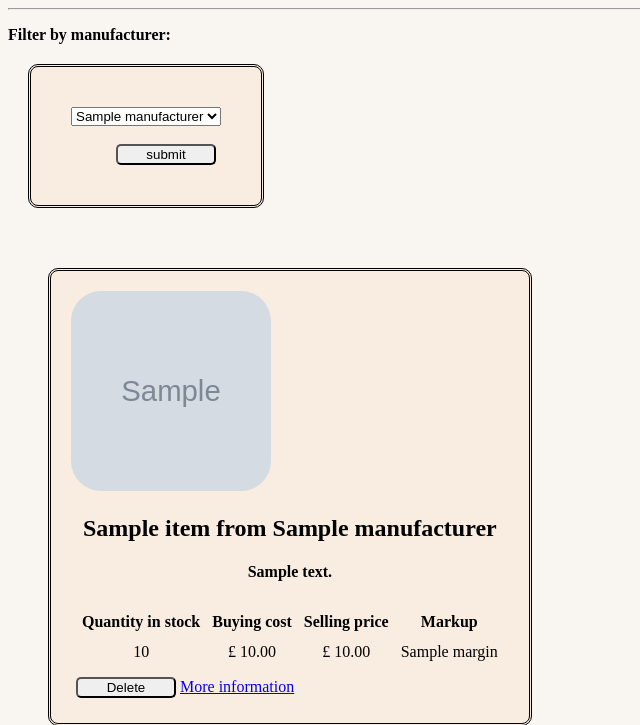
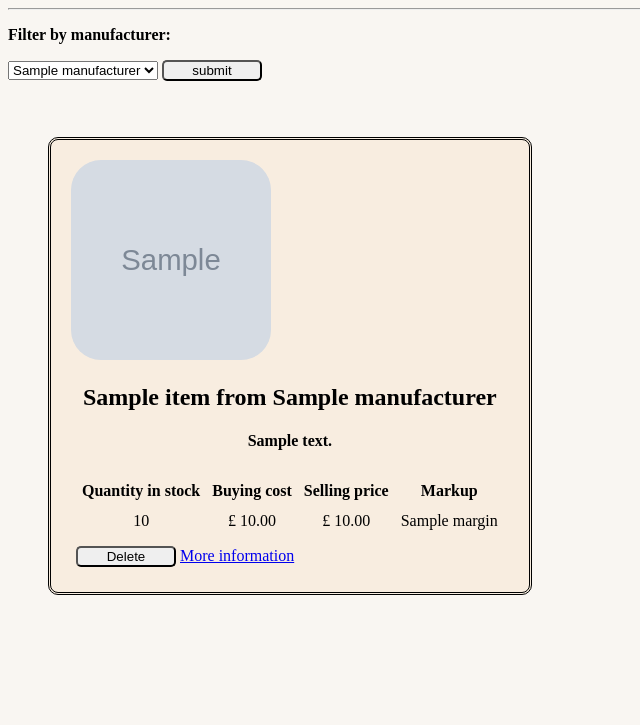
Before and after one commit to fraserr1991/Week_05_Project, a Flask app: template templates/inventory/index.html in a window 1280 px wide. Shown: the part 138-863 px from the top of the page, without its empty margins (0-640 px from the left). After the commit the page ends 733 px from the top, so only its background shows below. Run offline with Flask 2, Linux system fonts and the light colour scheme; the template is opened without the code that fills it: most values are stand-ins (such as "Sample title", 1, 10 or a date in 2020); grey boxes marked "Sample" are stand-in pictures.

Commit message:
Working product with all extensions except for active/deactivate

```diff
--- a/controllers/shop_controller.py
+++ b/controllers/shop_controller.py
@@ -118,7 +118,7 @@ def update_manufacturer(id):
     manufacturer_repository.update(manufacturer)
     return redirect('/manufacturer')
 
-@shop_blueprint.route("/inventory/filter/test", methods=['POST'])
+@shop_blueprint.route("/inventory/filter", methods=['POST'])
 def filter_by_manufacturer():
     manufacturer_id = request.form['manufacturer_id']
     inventory_results_by_manufacturer = inventory_repository.filter_inventory_results_by_manufacturer(manufacturer_id)
--- a/templates/inventory/index.html
+++ b/templates/inventory/index.html
@@ -2,15 +2,15 @@
 {% block content %}
 <hr>
 <p><b>Filter by manufacturer:</b>
-<form class="form-inline-2" action="/inventory/filter/test" method="POST">
+<form class="form-inline-1" action="/inventory/filter" method="POST">
     <select id="manufacturer" name="manufacturer_id">
         {% for manufacturer in manufacturers %}
           <option value="{{ manufacturer.id }}">{{ manufacturer.name }}</option>
         {% endfor %}
     </select>
-    <div class="submit-container-inventory">
-    <br><input type="submit" id="submit" name="submit" value="submit">
-  </div>
+    <!-- <div class="submit-container-inventory"> -->
+    <input type="submit" id="submit" name="submit" value="submit">
+  <!-- </div> -->
 </form>
 </p>
 
--- a/templates/inventory/new_item.html
+++ b/templates/inventory/new_item.html
@@ -21,6 +21,7 @@
       <input type="number" step="0.01" id="selling_price" name="selling_price">
       <br><label for="image">Image url:</label>
       <input type="text" id="image" name="image">
+
       <div class="submit-container-inventory">
         <br><input type="submit" id="submit" name="submit" value="submit">
       </div>
```
